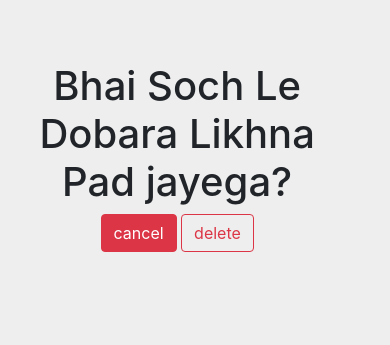
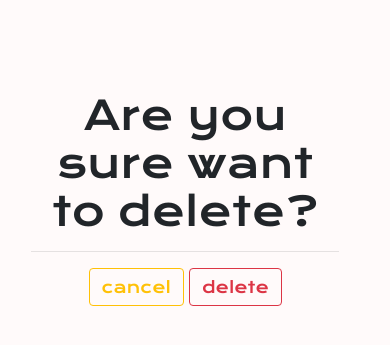
Before and after one commit to krsign/liveblog, a Django app: template blog/templates/blog/delete.html in a window 390 px wide. Shown: the part 56-401 px from the top of the page. Run offline with Django 3.2, Linux system fonts and the light colour scheme; the template is opened without the code that fills it, so the values that code supplies are empty; parts of the project's set-up code (start-up, migrations or seed data) failed here and were passed over; some libraries are stand-ins or nearby versions.

Commit message:
initial commit

```diff
--- a/account/admin.py
+++ b/account/admin.py
@@ -3,6 +3,7 @@ from django.conf import settings
 from django.contrib.auth import get_user_model
 
 # from account.models import User
+
 from django.contrib.auth.admin import UserAdmin
 
 admin.site.register(get_user_model(), UserAdmin)
--- a/blog/static/blog/css/post-detail.css
+++ b/blog/static/blog/css/post-detail.css
@@ -1,3 +1,4 @@
+@import url('https://fonts.googleapis.com/css2?family=Krona+One&display=swap');
 body{
     background-color: white;
     padding-top: 50px;
@@ -17,9 +18,11 @@ body{
     padding-right: 10%;
 }
  #title{
+    font-family: 'Krona One', sans-serif;
     text-align: center;
 }
 .content{
+    font-family: 'Krona One', sans-serif;
     padding-left: 5%;
     padding-right: 5%;
     text-align: justify;
@@ -29,6 +32,7 @@ body{
     padding-right: 5%;
  }
 .col-sm-6{
+    font-family: monospace;
     text-align: justify;
 
 }
--- a/blog/templates/blog/base.html
+++ b/blog/templates/blog/base.html
@@ -28,9 +28,10 @@
                         <a class="nav-link" href="{% url 'contact-us' %}">About <span class="sr-only">(current)</span></a>
                     </li>
                 </ul>
-            <!-- <strong><p class="username" style="font-family: monospace;">welcome,{{user.get_username}}</p></strong> -->
                 <a class="navbar-brand" href="#">
+                    {{user.get_username}}
                     <img src="https://i.pinimg.com/originals/0e/20/8c/0e208c06304c5eb1b14979ef48bf2d36.png" width="30" height="30" class="rounded-circle" alt="">
+
                 </a>
                 <a class="nav-link disabled" href="{% url 'logout' %}"><button type="button" class="btn btn-outline-dark">Logout</button></a>
 
@@ -45,8 +46,6 @@
                 <a href="{% url 'login' %}" class="text-dark">Login</a>
                 <a class="nav-link disabled" href="{% url 'signup' %}"><button type="button" class="btn btn-outline-dark">SignUp</button></a>
             {% endif %}
-
-
         </div>
     </nav>
     {% block content %}
--- a/blog/templates/blog/contact-us.html
+++ b/blog/templates/blog/contact-us.html
@@ -10,7 +10,6 @@
 {% block content %}
 
 <div class="container">
-
     <div class="container-fluid">
         <div class="row">
             <div class="col-sm-6" id="aboutside">
--- a/blog/templates/blog/delete.html
+++ b/blog/templates/blog/delete.html
@@ -1,12 +1,34 @@
 {% extends 'blog/base.html' %}
+{% block extra_head %}
+    <style>
+    @import url('https://fonts.googleapis.com/css2?family=Krona+One&display=swap');
+    body{
+        background-color: snow;
+    }
+    .container{
+        font-family: 'Krona One', sans-serif;
+        padding-left: 8%;
+        padding-top: 10%;
+    }
 
+@media only screen and (max-width: 600px){
+    .container{
+        padding-left: 8%;
+        padding-top: 15%;
+    }
+}
+
+
+    </style>
+{% endblock %}
 {% block content %}
     <div class="container">
         <br>
         <form method="POST" enctype="multipart/form-data">
             {% csrf_token %}
-            <h1>Bhai Soch Le Dobara Likhna Pad jayega?</h1>
-            <a href="{% url 'home' %}"><button type="button" class="btn btn-danger">cancel</button></a>
+            <h1>Are you sure want to delete?</h1>
+            <hr>
+            <a href="{% url 'home' %}"><button type="button" class="btn btn-outline-warning">cancel</button></a>
             <input class="btn btn-outline-danger" type="submit" value="delete">
         </form>
     </div>
```
Also changed, not shown: blog/static/blog/css/contact-us.css (+5 -3 lines), blog/templates/blog/stories.html (+15 -2 lines). Lines whose indentation alone changed are shown as unchanged.
